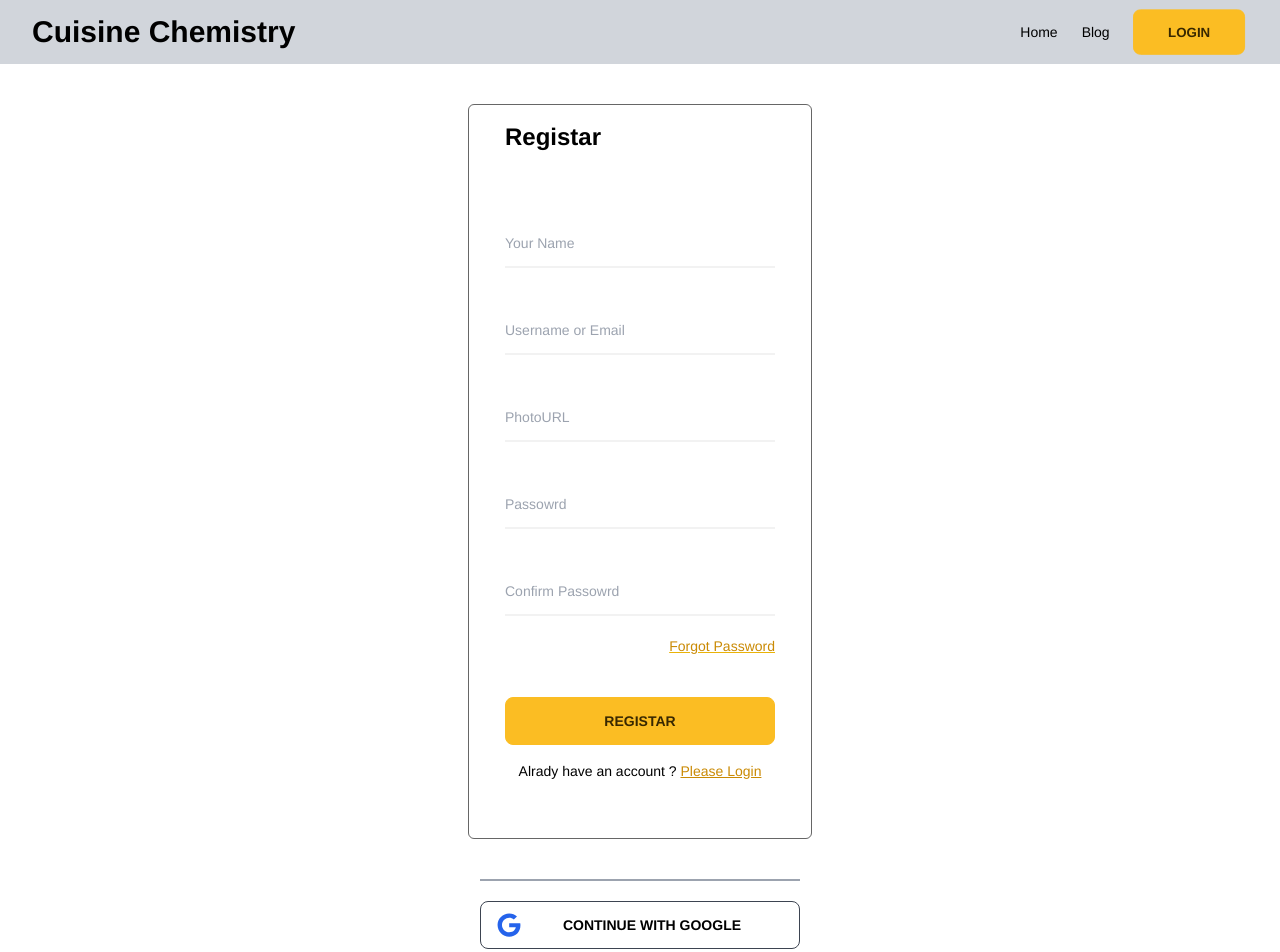
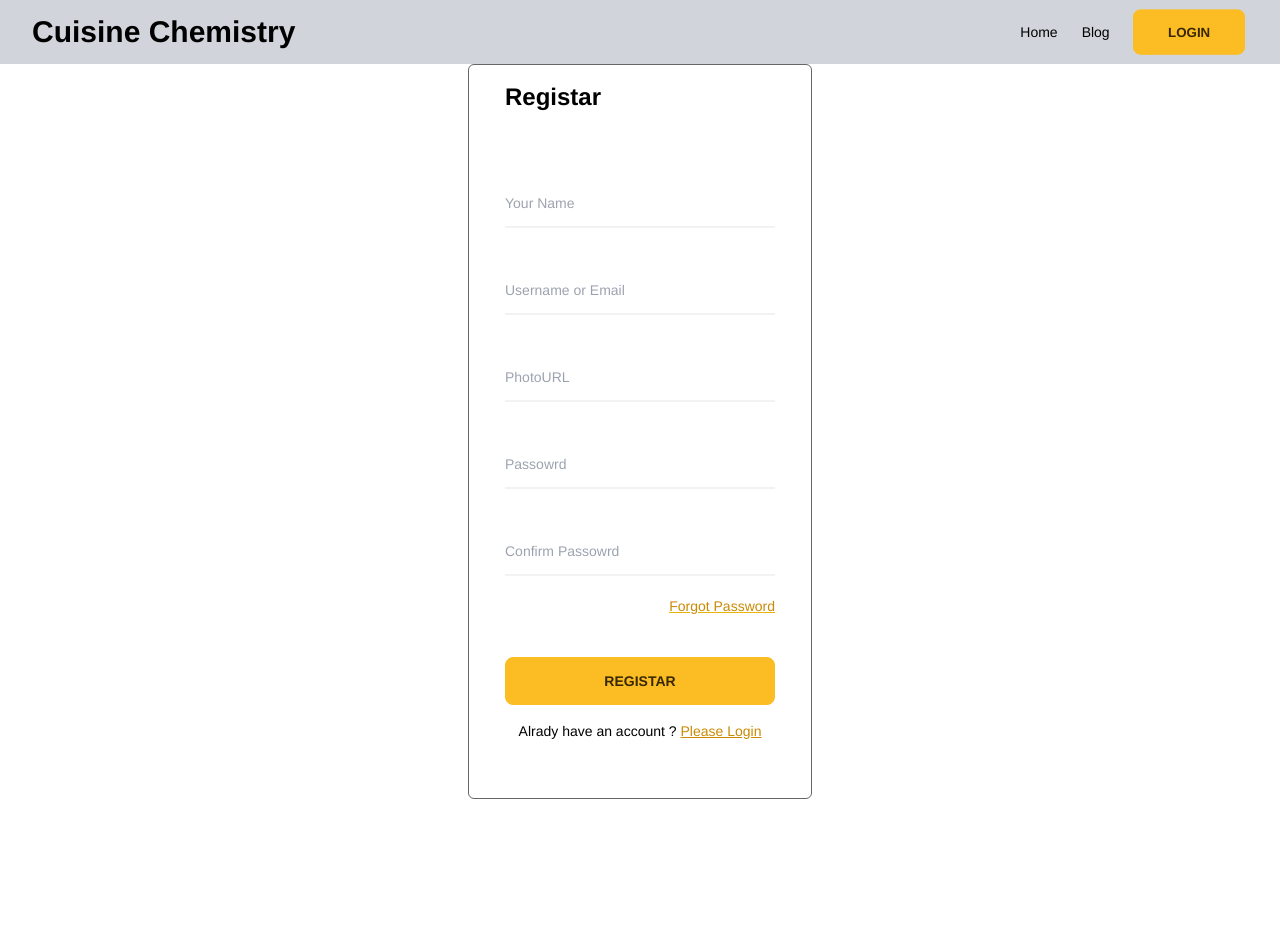
Before and after one commit to towhidulislam2023/cuisine-chemisrty-client, a React (Vite) app: page /registar in a window 1280 px wide. Shown: the top 952 px of the page. After the commit the page ends 839 px from the top, so only its background shows below. Built offline with nearby package versions, Linux system fonts and the light colour scheme; no server answers.

Commit message:
registration page update

```diff
--- a/src/Layouts/RegistarLayout/Registar.jsx
+++ b/src/Layouts/RegistarLayout/Registar.jsx
@@ -9,7 +9,7 @@ const Registar = () => {
         <div>
          <Header></Header>
          <EmailPasswordforReg></EmailPasswordforReg>
-         <GoogleAndGitLogin></GoogleAndGitLogin>
+         {/* <GoogleAndGitLogin></GoogleAndGitLogin> */}
         </div>
     );
 };
--- a/src/pages/EmailPAsswordForReg/EmailPasswordforReg.jsx
+++ b/src/pages/EmailPAsswordForReg/EmailPasswordforReg.jsx
@@ -38,7 +38,7 @@ const EmailPasswordforReg = () => {
         form.reset()
     }
     return (
-        <div className='my-10  md:w-[30%] mx-auto px-5'>
+        <div className='md:w-[30%] mx-auto px-5'>
             <div className='border border-black px-9 py-2 rounded-md border-opacity-60'>
                 <h5 className='text-2xl mt-2 font-bold'>Registar </h5>
                 <div className="errorShowSection mt-5 flex items-center">
@@ -70,6 +70,8 @@ const EmailPasswordforReg = () => {
                     <p className='text-center my-4'>Alrady have an account ? <Link className='underline text-yellow-600 ' to={'/login'}>Please Login</Link> </p>
                 </form>
             </div>
+            <div className='h-10 '>
+            </div>
         </div>
     );
 };
```
